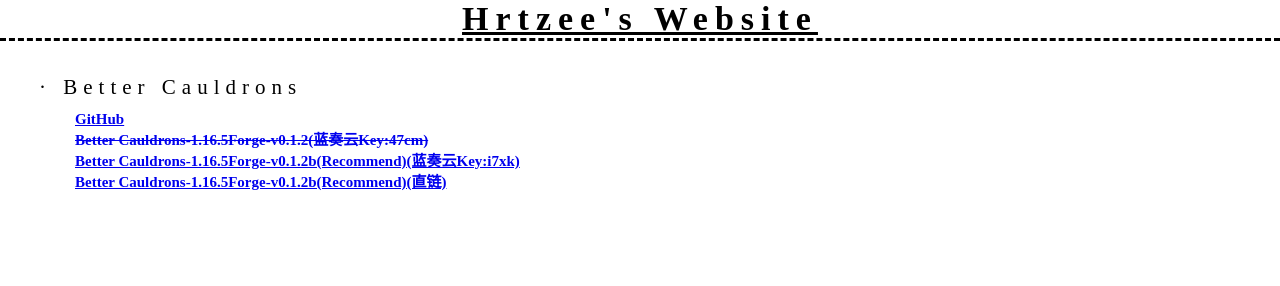
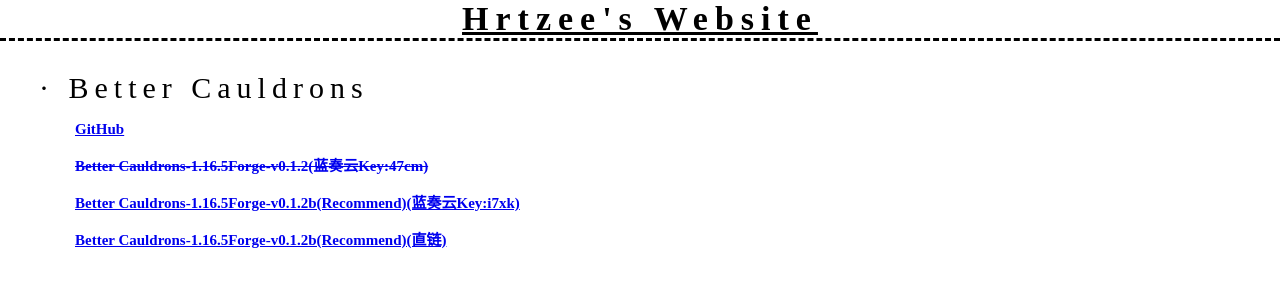
Before and after one commit to Hrtzee/Hrtzee.github.io, a plain HTML site: page index.html in a window 1280 px wide. Drawn offline with Linux system fonts and the light colour scheme.

Commit message:
Update index.html

```diff
--- a/index.html
+++ b/index.html
@@ -10,8 +10,8 @@ body { padding:0px;margin: 0px; }
 #lyrow .a { font-size:34px;font-style:normal;font-weight:900;letter-spacing:7px;text-align:center;text-decoration:underline;border-bottom:rgba(0, 0, 0, 1) dashed 3px !important; }
 #lyrow .b { font-size:19px;text-indent:18px;font-weight:200;text-align:left;letter-spacing:2px;line-height:44px; }
 #lyrow .c { padding:196px 50% 0 50%;float:left; }
-#lyrow .d { font-size:21px;font-weight:100;line-height:47px;padding:0 0 0 39px;letter-spacing:6px; }
-#lyrow .e { font-size:15px;font-weight:bold;text-transform:none;flex-wrap:wrap;display:flex !important;padding:0 0 0 75px; }
+#lyrow .d { font-size:30px;font-weight:100;line-height:47px;padding:0 0 0 39px;letter-spacing:6px; }
+#lyrow .e { font-size:15px;font-weight:bold;text-transform:none;flex-wrap:wrap;display:flex !important;padding:0 0 0 75px;line-height:37px; }
 #lyrow .f { text-decoration:line-through; }
 
 </style>
```
